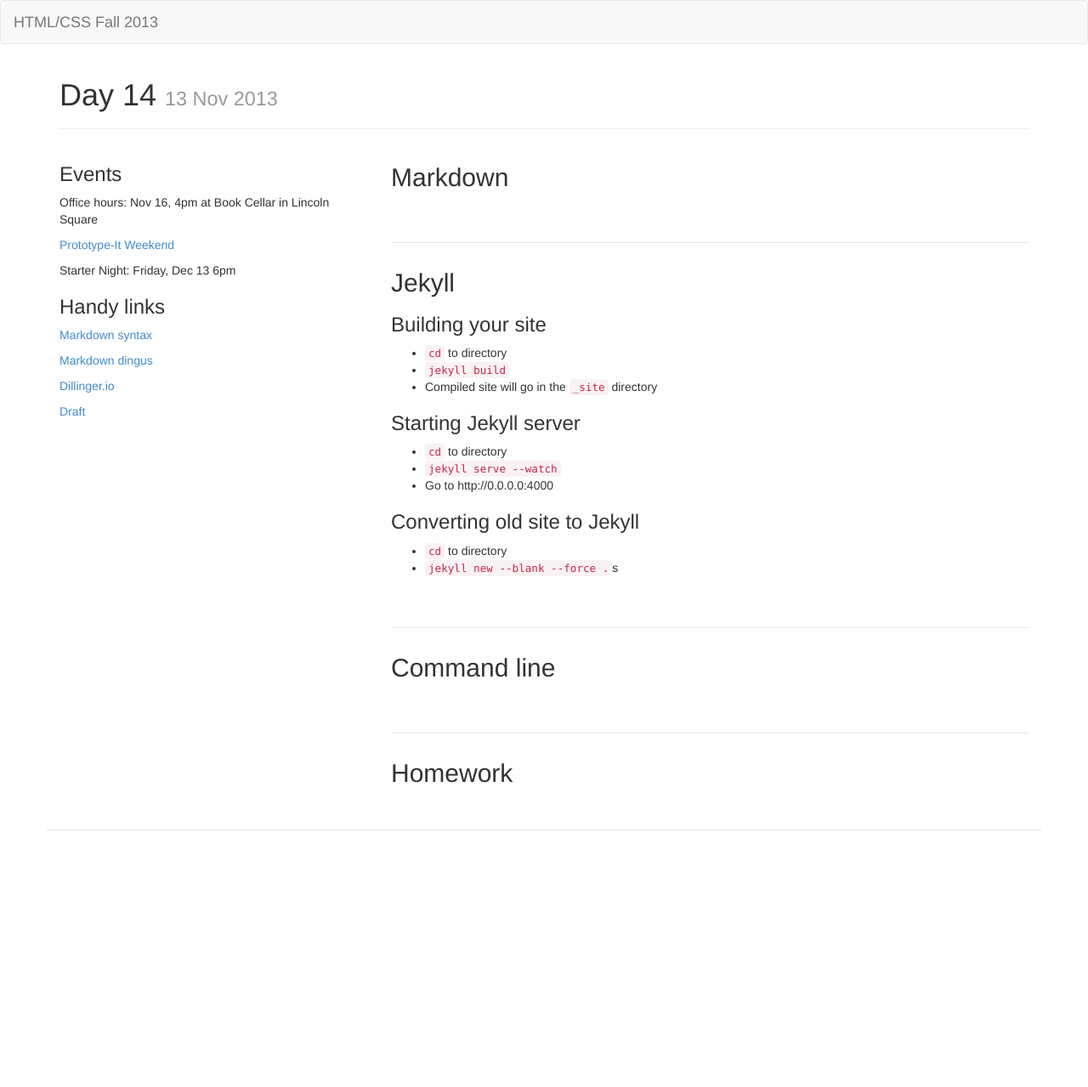
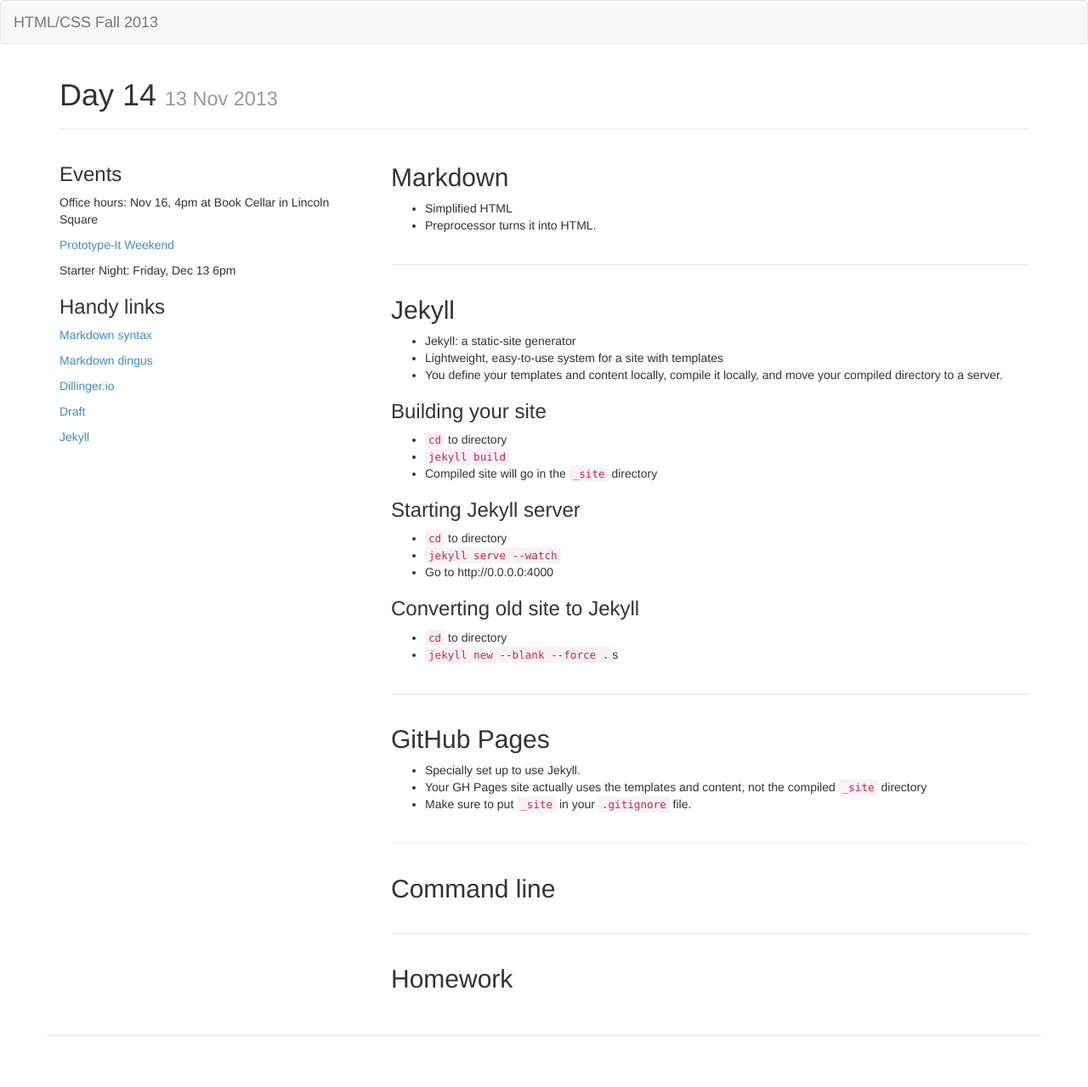
Before and after one commit to tsl-frontend/tsl-frontend.github.io, a Jekyll site: the page built from _posts/2013-11-13-14.md, in a window 1280 px wide. Shown: the whole page at 85% size. Built offline with Jekyll 4.4.1, drawn with Linux system fonts in a browser that asks for light colours; Markdown is read by kramdown in place of the engine named in the settings; before the commit the page ends 1037 px from its top, so only the background shows below that.

Commit message:
More Day 14 content.

```diff
--- a/_posts/2013-11-13-14.md
+++ b/_posts/2013-11-13-14.md
@@ -11,12 +11,20 @@ links:
     - "[Markdown dingus](http://daringfireball.net/projects/markdown/dingus)"
     - "[Dillinger.io](http://dillinger.io/)"
     - "[Draft](http://draftin.com)"
+    - "[Jekyll](http://jekyllrb.com/)"
 screencasts:
 ---
 
 ## Markdown
 
+- Simplified HTML
+- Preprocessor turns it into HTML.
+
 ## Jekyll
+
+- Jekyll: a static-site generator
+- Lightweight, easy-to-use system for a site with templates
+- You define your templates and content locally, compile it locally, and move your compiled directory to a server.
 
 ### Building your site
 
@@ -35,6 +43,12 @@ screencasts:
 - `cd` to directory
 - `jekyll new --blank --force .`s
 
+## GitHub Pages
+
+- Specially set up to use Jekyll.
+- Your GH Pages site actually uses the templates and content, not the compiled `_site` directory
+- Make sure to put `_site` in your `.gitignore` file.
+
 ## Command line
 
 ## Homework
--- a/css/screen.css
+++ b/css/screen.css
@@ -4,8 +4,8 @@ body {
 }
 
 .post-content h2:not(:first-of-type) {
-    padding-top: 1em;
-    margin-top: 2em;
+    padding-top: 1.2em;
+    margin-top: 1.2em;
     border-top: 1px solid #e7e7e7;
 }
 
```
